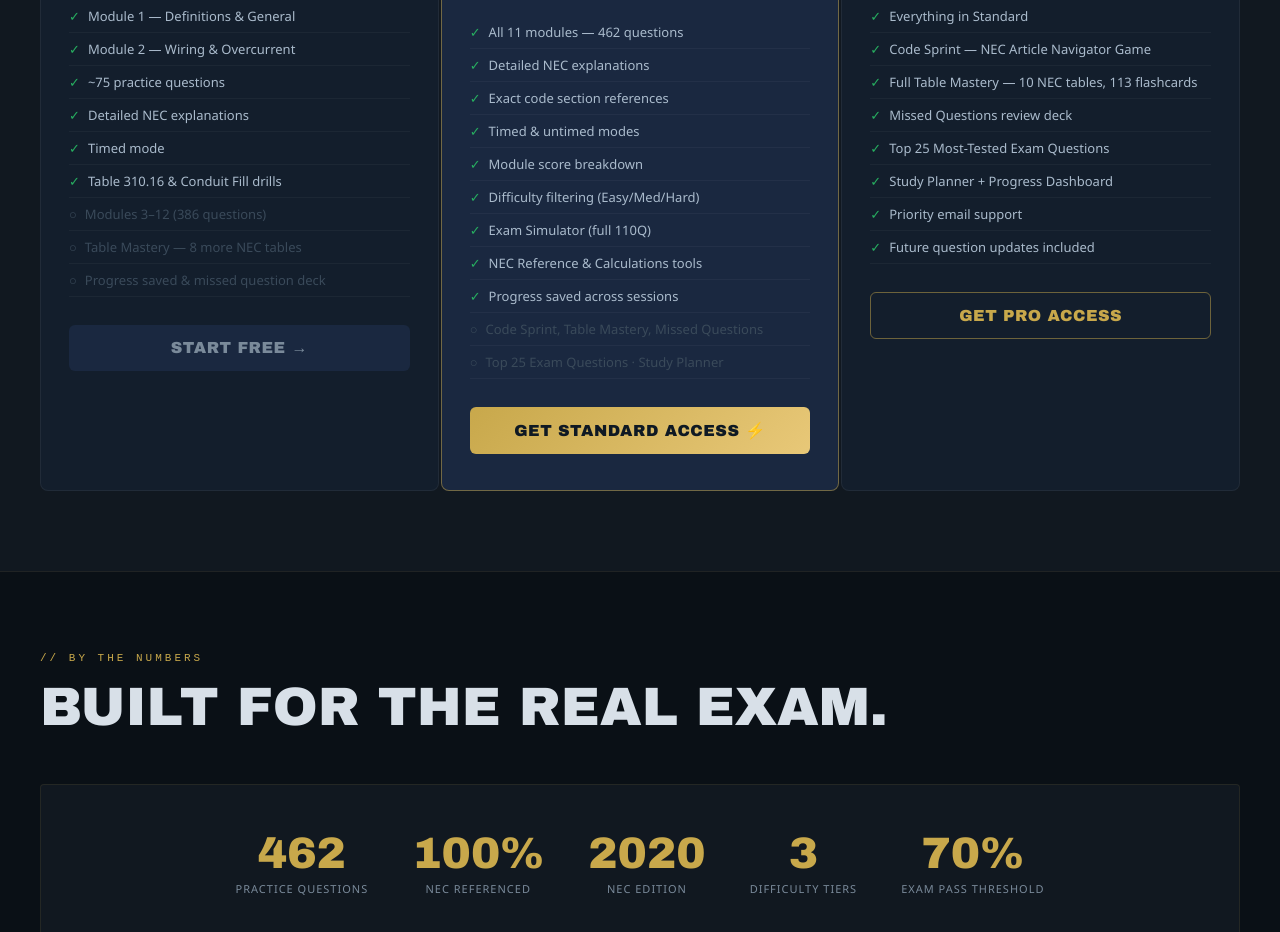
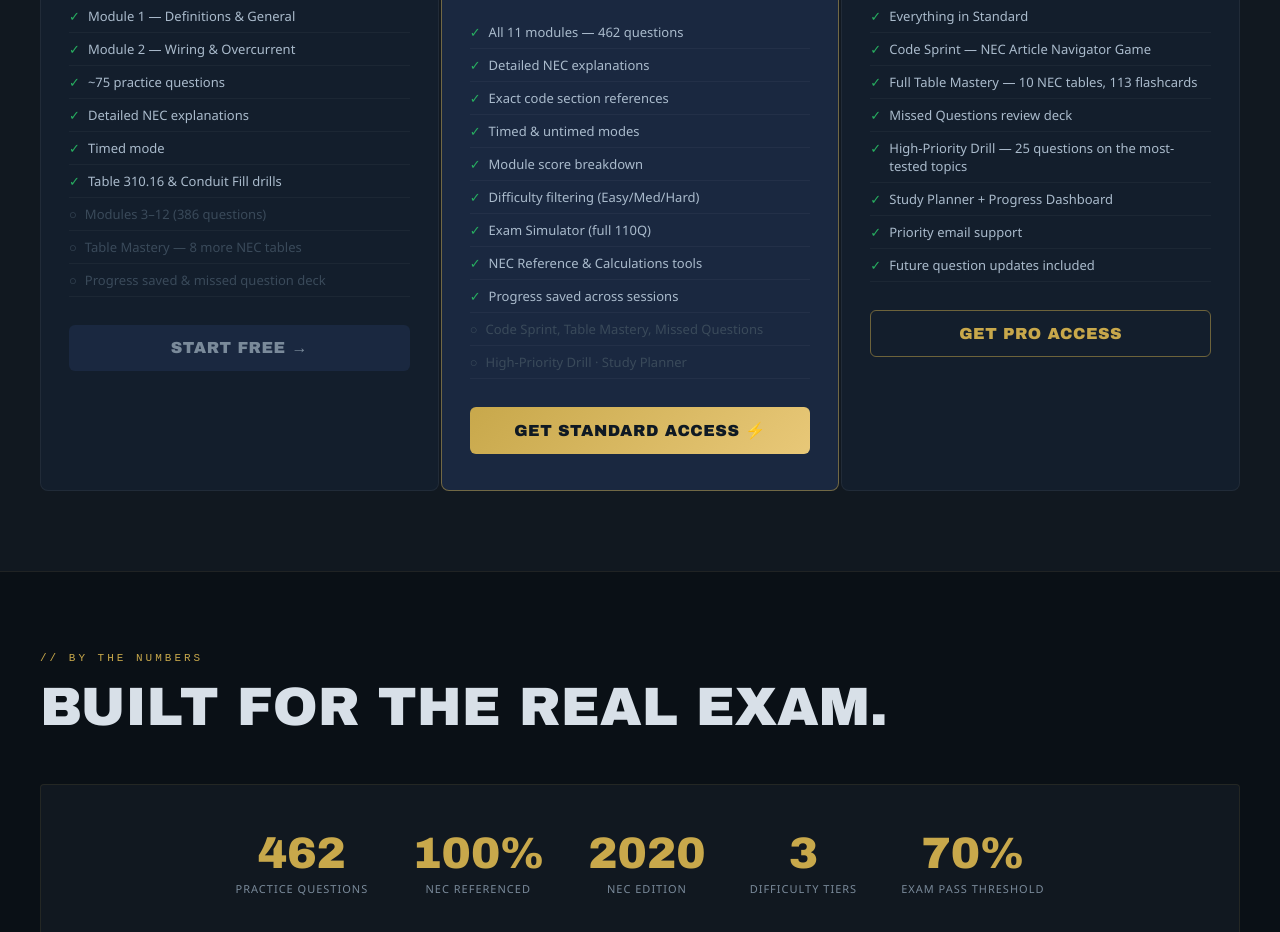
Before and after one commit to WestCpastWirePro/west-coast-wire-pro, a React (Vite) app: page / in a window 1280 px wide. Shown: the part 3480-4412 px from the top of the page. Built offline with nearby package versions, Linux system fonts and the light colour scheme.

Commit message:
Rename Top 25 to High-Priority Drill with clear description

```diff
--- a/src/App.jsx
+++ b/src/App.jsx
@@ -110,7 +110,7 @@ const PAGE_META = {
   'nec-ref':         { title: 'NEC 2020 Quick Reference Guide | West Coast Wire Pro', desc: 'Fast-access NEC 2020 tables, key code sections, and calculation formulas for the California journeyman exam — without flipping through the whole codebook.' },
   calculations:      { title: 'Electrical Calculations Helper | West Coast Wire Pro', desc: 'Step-by-step guides for load calculations, voltage drop, conduit fill, motor branch circuits, and more — the math section of the CA journeyman exam explained.' },
   planner:           { title: 'Personalized Study Planner | West Coast Wire Pro', desc: 'Build a custom study schedule for the California journeyman exam based on your weak modules, available time, and target test date.' },
-  'top-25':          { title: 'Top 25 Exam Questions | West Coast Wire Pro', desc: 'The 25 highest-frequency question types on the CA General Electrician exam, mapped to the PSI content outline. Pro feature.' },
+  'top-25':          { title: 'High-Priority Drill | West Coast Wire Pro', desc: '25 practice questions mapped to the most heavily weighted topics on the CA exam per the PSI content outline.' },
   mastery:           { title: 'NEC Table Mastery Drills | West Coast Wire Pro', desc: 'Flashcard-style drills for all 10 critical NEC 2020 tables — Table 310.16, conduit fill, motor FLA, and more. The fastest way to memorize what the exam tests.' },
   progress:          { title: 'Progress Dashboard | West Coast Wire Pro', desc: 'Track your scores by module, see your improvement over time, and identify your weakest areas before the California journeyman exam.' },
   privacy:           { title: 'Privacy Policy | West Coast Wire Pro', desc: 'How West Coast Wire Pro collects, uses, and protects your information.' },
--- a/src/FAQPage.jsx
+++ b/src/FAQPage.jsx
@@ -100,7 +100,7 @@ const FAQS = [
       },
       {
         q: "What's the difference between Standard and Pro access?",
-        a: "Standard ($29.99) unlocks all 462 questions across all 11 modules, Exam Simulator, Diagnostic Quiz, NEC Reference, Calculations tool, and progress saved across sessions. Pro ($59.99) adds Code Sprint, Full Table Mastery (10 NEC tables, 113 flashcards), Missed Questions review deck, Top 25 Most-Tested Exam Questions, Study Planner, Progress Dashboard, and future question updates at no additional charge."
+        a: "Standard ($29.99) unlocks all 462 questions across all 11 modules, Exam Simulator, Diagnostic Quiz, NEC Reference, Calculations tool, and progress saved across sessions. Pro ($59.99) adds Code Sprint, Full Table Mastery (10 NEC tables, 113 flashcards), Missed Questions review deck, High-Priority Drill (25 practice questions on the most-tested CA exam topics — not real exam questions), Study Planner, Progress Dashboard, and future question updates at no additional charge."
       },
       {
         q: "I bought access but the app is locked. What do I do?",
--- a/src/LandingPage.jsx
+++ b/src/LandingPage.jsx
@@ -184,7 +184,7 @@ export default function LandingPage({ onLaunchApp, onNavigate }) {
               {text:'NEC Reference & Calculations tools', locked:false},
               {text:'Progress saved across sessions', locked:false},
               {text:'Code Sprint, Table Mastery, Missed Questions', locked:true},
-              {text:'Top 25 Exam Questions · Study Planner', locked:true},
+              {text:'High-Priority Drill · Study Planner', locked:true},
             ]}
             btnLabel="Get Standard Access ⚡"
             btnStyle="gold"
@@ -200,7 +200,7 @@ export default function LandingPage({ onLaunchApp, onNavigate }) {
               {text:'Code Sprint — NEC Article Navigator Game', locked:false},
               {text:'Full Table Mastery — 10 NEC tables, 113 flashcards', locked:false},
               {text:'Missed Questions review deck', locked:false},
-              {text:'Top 25 Most-Tested Exam Questions', locked:false},
+              {text:'High-Priority Drill — 25 questions on the most-tested topics', locked:false},
               {text:'Study Planner + Progress Dashboard', locked:false},
               {text:'Priority email support', locked:false},
               {text:'Future question updates included', locked:false},
--- a/src/SuccessPage.jsx
+++ b/src/SuccessPage.jsx
@@ -84,7 +84,7 @@ export default function SuccessPage({ onEnterApp }) {
         <div style={s.tierBadge}>{tier === 'pro' ? 'PRO ACCESS' : 'STANDARD ACCESS'} UNLOCKED</div>
         <div style={s.sub}>
           {tier === 'pro'
-            ? 'Code Sprint, Full Table Mastery, Missed Questions deck, Top 25 Exam Questions, Study Planner, Progress Dashboard, and future updates — all yours.'
+            ? 'Code Sprint, Full Table Mastery, Missed Questions deck, High-Priority Drill, Study Planner, Progress Dashboard, and future updates — all yours.'
             : 'All 462 questions across all 11 modules are now unlocked. Upgrade to Pro anytime for Code Sprint, Table Mastery, Missed Questions, and more.'}
         </div>
         <div style={s.divider} />
--- a/src/Top25Page.jsx
+++ b/src/Top25Page.jsx
@@ -1,6 +1,6 @@
-// Top25Page.jsx — Top 25 Most-Tested Topics on the CA Journeyman Exam
-// Questions selected from the existing bank, mapped to PSI content outline
-// high-frequency categories. Pro feature.
+// Top25Page.jsx — High-Priority Drill
+// 25 practice questions mapped to the most heavily weighted topics on the CA exam
+// per the PSI content outline. Pro feature.
 import { useState } from 'react'
 
 const TOP25 = [
@@ -98,7 +98,7 @@ export default function Top25Page({ onHome, onNavigate, access }) {
         <button onClick={onHome} style={{...s.btnGhost, marginBottom:'28px', fontSize:'12px'}}>← Back</button>
         <div style={{...s.card, textAlign:'center', padding:'40px 24px'}}>
           <div style={{fontSize:'48px', marginBottom:'16px'}}>🎯</div>
-          <div style={{fontFamily:"'Arial Black',Arial,sans-serif", fontSize:'20px', fontWeight:'900', textTransform:'uppercase', color:'#c8a84b', marginBottom:'12px'}}>Top 25 Exam Questions</div>
+          <div style={{fontFamily:"'Arial Black',Arial,sans-serif", fontSize:'20px', fontWeight:'900', textTransform:'uppercase', color:'#c8a84b', marginBottom:'12px'}}>High-Priority Drill</div>
           <div style={{color:'#7a8a9a', fontSize:'14px', lineHeight:'1.7', marginBottom:'24px', maxWidth:'380px', margin:'0 auto 24px'}}>
             The 25 highest-frequency question types on the CA Journeyman exam — pulled from the PSI content outline and mapped to NEC articles. Pro feature.
           </div>
@@ -120,7 +120,7 @@ export default function Top25Page({ onHome, onNavigate, access }) {
             Top <span style={{color:'#c8a84b'}}>25</span> Exam Questions
           </h1>
           <p style={{color:'#7a8a9a', fontSize:'14px', lineHeight:'1.7', maxWidth:'480px', margin:'0 auto'}}>
-            These 25 question types appear most frequently on the CA General Electrician exam based on the official PSI content outline. Work through all 25 before your exam date.
+            25 practice questions mapped to the most heavily weighted topics on the CA exam per the PSI content outline. These are original practice questions — not real exam questions. Work through all 25 before your exam date.
           </p>
         </div>
 
@@ -145,7 +145,7 @@ export default function Top25Page({ onHome, onNavigate, access }) {
         </div>
 
         <button style={{...s.btn, width:'100%', fontSize:'16px', padding:'16px'}} onClick={() => setScreen('quiz')}>
-          🎯 Start Top 25 Drill
+          🎯 Start High-Priority Drill
         </button>
       </div>
     </div>
@@ -160,7 +160,7 @@ export default function Top25Page({ onHome, onNavigate, access }) {
         <div style={{position:'sticky', top:'clamp(60px,11vw,100px)', zIndex:10, background:'#0a1016', paddingBottom:'10px', marginBottom:'12px', borderBottom:'1px solid rgba(200,168,75,0.1)'}}>
           <div style={{display:'flex', justifyContent:'space-between', alignItems:'center', marginBottom:'6px'}}>
             <div style={{display:'flex', gap:'12px', alignItems:'center'}}>
-              <button onClick={() => { if (window.confirm('Quit Top 25 drill? Progress will be lost.')) { setScreen('intro'); setIdx(0); setSelected(null); setAnswered(false); setResults([]) }}}
+              <button onClick={() => { if (window.confirm('Quit High-Priority Drill? Progress will be lost.')) { setScreen('intro'); setIdx(0); setSelected(null); setAnswered(false); setResults([]) }}}
                 style={{background:'none', border:'none', color:'#4a5a6a', fontSize:'12px', cursor:'pointer', padding:'0'}}>
                 ✕ Quit
               </button>
@@ -183,7 +183,7 @@ export default function Top25Page({ onHome, onNavigate, access }) {
         {/* Question */}
         <div style={{...s.card, marginBottom:'14px'}}>
           <div style={{color:'#c8a84b', fontSize:'10px', fontWeight:'700', letterSpacing:'2px', textTransform:'uppercase', marginBottom:'12px'}}>
-            🎯 Most-Tested Topic — Q{idx + 1}
+            🎯 High-Priority Topic — Q{idx + 1}
           </div>
           <p style={{fontSize:'clamp(15px,2.5vw,17px)', color:'#d8e0e8', lineHeight:'1.7', margin:0}}>{q.q}</p>
         </div>
@@ -245,7 +245,7 @@ export default function Top25Page({ onHome, onNavigate, access }) {
           <div style={{textAlign:'center', marginBottom:'28px'}}>
             <div style={{fontSize:'52px', marginBottom:'12px'}}>{pct >= 80 ? '🏆' : pct >= 60 ? '⚡' : '📖'}</div>
             <h2 style={{fontFamily:"'Arial Black',Arial,sans-serif", fontSize:'clamp(20px,4vw,28px)', fontWeight:'900', textTransform:'uppercase', color:'#d8e0e8', margin:'0 0 8px'}}>
-              Top 25 Complete
+              High-Priority Drill — Complete
             </h2>
             <div style={{color:'#7a8a9a', fontSize:'14px'}}>
               {pct >= 90 ? 'Excellent — you know the high-frequency material.' : pct >= 70 ? 'Good. Study the missed topics before exam day.' : 'These are the most-tested areas. Keep drilling.'}
--- a/src/WestCoastWirePro.jsx
+++ b/src/WestCoastWirePro.jsx
@@ -910,7 +910,7 @@ export default function WestCoastWirePro({ onHome, onNavigate }) {
           <div style={{fontSize:"13px", color:"#c8a84b", fontWeight:"700", marginBottom:"12px"}}>🛠 STUDY TOOLS</div>
           <div style={{display:"grid", gridTemplateColumns:"1fr 1fr", gap:"8px"}}>
             {[
-              { icon:"🎯", label:"Top 25 Questions",   path:"/top-25",       pro:true  },
+              { icon:"🎯", label:"High-Priority Drill",   path:"/top-25",       pro:true  },
               { icon:"📖", label:"Code Sprint",        path:"/code-sprint",  pro:true  },
               { icon:"🎯", label:"Am I Ready?",        path:"/diagnostic",   pro:false },
               { icon:"📋", label:"Full Exam Sim",       path:"/simulator",    pro:false },
@@ -988,7 +988,7 @@ export default function WestCoastWirePro({ onHome, onNavigate }) {
           <div style={{fontSize:"48px", marginBottom:"12px"}}>🔓</div>
           <div style={{fontSize:"24px", fontWeight:"800", color:"#c8a84b", marginBottom:"8px"}}>Unlock All 512 Questions</div>
           <div style={{fontSize:"14px", color:"#8899aa", lineHeight:"1.6", maxWidth:"340px", margin:"0 auto"}}>
-            You've got Modules 1 &amp; 2 free. Standard unlocks all 11 modules. Pro adds Code Sprint, Table Mastery, Missed Questions, Top 25 &amp; more.
+            You've got Modules 1 &amp; 2 free. Standard unlocks all 11 modules. Pro adds Code Sprint, Table Mastery, Missed Questions, High-Priority Drill &amp; more.
           </div>
         </div>
 
@@ -1001,7 +1001,7 @@ export default function WestCoastWirePro({ onHome, onNavigate }) {
           },
           {
             name:"Pro", price:"$59.99", tag:"Best Value",
-            features:["Everything in Standard","Code Sprint — NEC Article Navigator","Full Table Mastery (10 tables, 113 cards)","Missed Questions review deck","Top 25 Most-Tested Questions","Study Planner + Progress Dashboard","Future question updates"],
+            features:["Everything in Standard","Code Sprint — NEC Article Navigator","Full Table Mastery (10 tables, 113 cards)","Missed Questions review deck","High-Priority Drill","Study Planner + Progress Dashboard","Future question updates"],
             accent:"#e8c878", tier:"pro"
           }
         ].map(plan => (
@@ -1100,7 +1100,7 @@ export default function WestCoastWirePro({ onHome, onNavigate }) {
             ["📖", "Code Sprint", "NEC article navigation game — train your brain to find any article fast under exam pressure"],
             ["🏆", "Table Mastery", "113 flashcards across 10 NEC tables — the most common exam calculation source"],
             ["🔁", "Missed Questions Deck", "Auto-builds a review deck from every question you've gotten wrong"],
-            ["🎯", "Top 25 Exam Questions", "The 25 highest-frequency question types on the CA exam, curated by topic"],
+            ["🎯", "High-Priority Drill", "25 practice questions mapped to the most heavily weighted topics on the CA exam per the PSI content outline — not real exam questions"],
             ["📅", "Study Planner + Dashboard", "Custom schedule + score tracking across all your sessions"],
             ["🔄", "Future Question Updates", "New questions added as the exam evolves — yours free, forever"],
           ].map(([icon, title, desc]) => (
```
